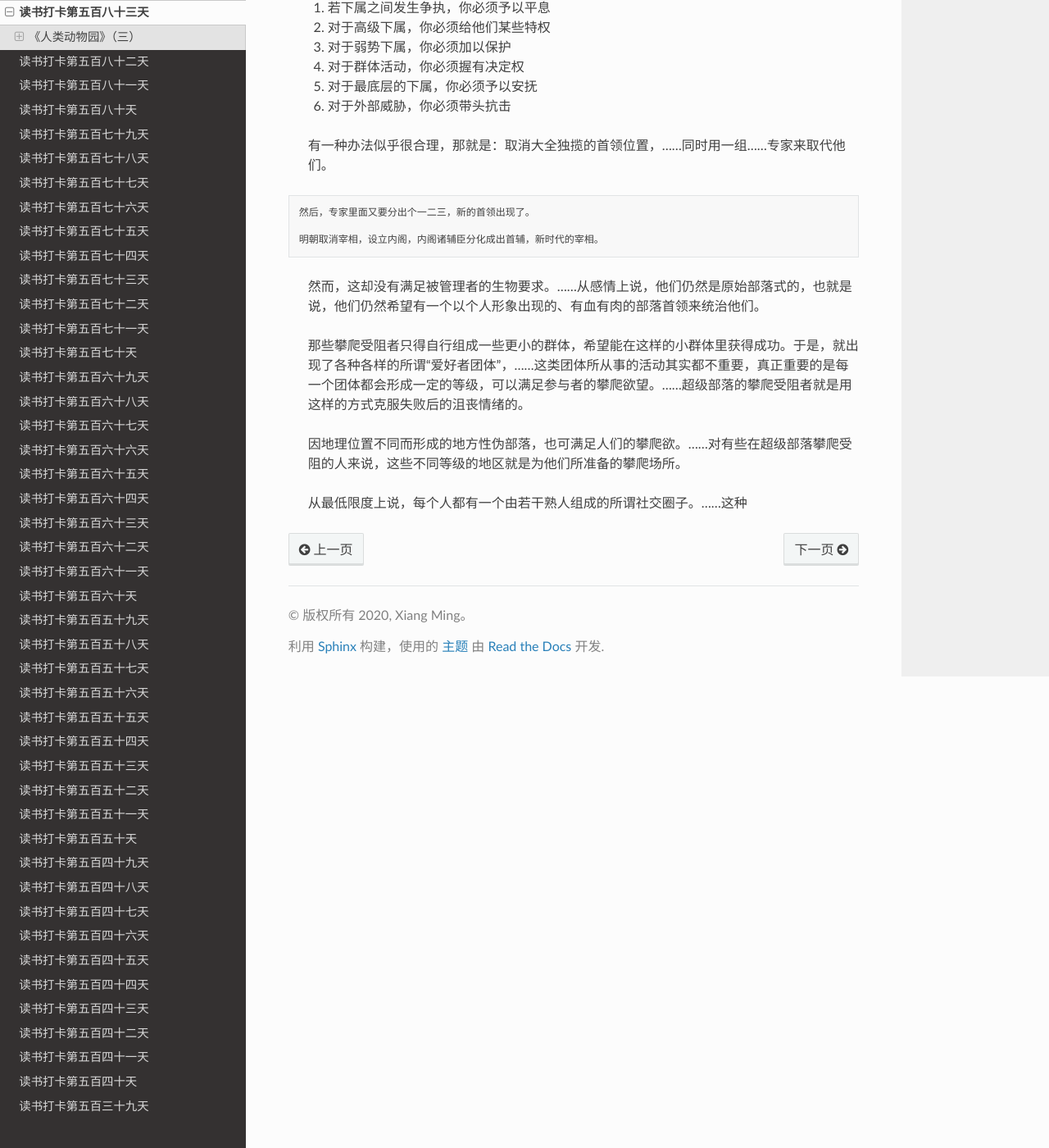
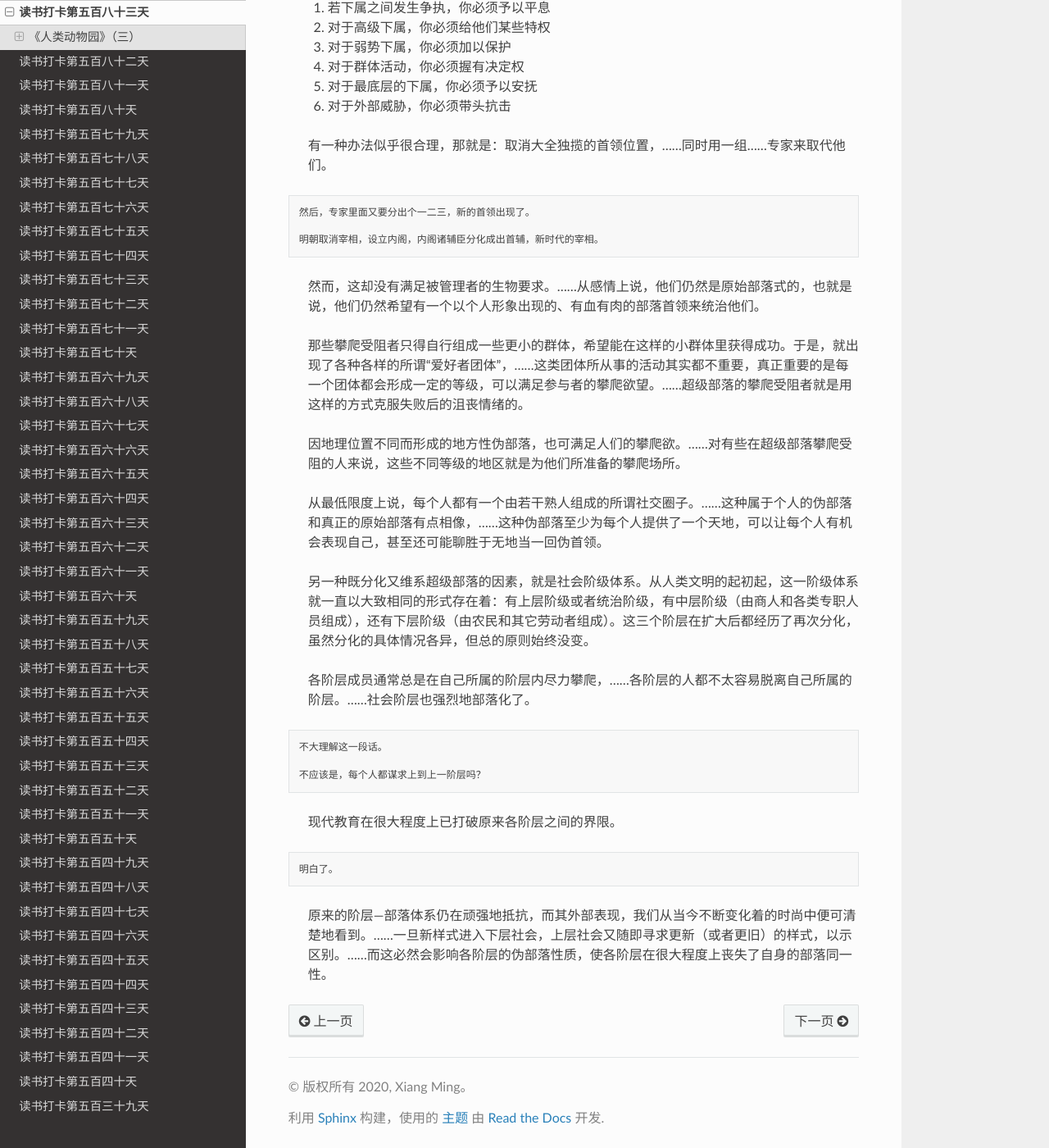
Before and after one commit to xiangming1975/reading, a Sphinx documentation site: the page built from source/2022-05-12.md, in a window 1280 px wide and 1400 px high, scrolled down 738 px. Shown: the whole window at 82% size. Built offline with Sphinx 7.4.7 and the Read the Docs theme 2.0.0, drawn with Linux system fonts in a browser that asks for light colours.

Commit message:
自动提交时间: 2022-05-19T22:00:02,107666018+08:00

````diff
--- a/source/2022-05-12.md
+++ b/source/2022-05-12.md
@@ -33,4 +33,20 @@
 
 > 因地理位置不同而形成的地方性伪部落，也可满足人们的攀爬欲。……对有些在超级部落攀爬受阻的人来说，这些不同等级的地区就是为他们所准备的攀爬场所。
 
-> 从最低限度上说，每个人都有一个由若干熟人组成的所谓社交圈子。……这种
+> 从最低限度上说，每个人都有一个由若干熟人组成的所谓社交圈子。……这种属于个人的伪部落和真正的原始部落有点相像，……这种伪部落至少为每个人提供了一个天地，可以让每个人有机会表现自己，甚至还可能聊胜于无地当一回伪首领。
+
+> 另一种既分化又维系超级部落的因素，就是社会阶级体系。从人类文明的起初起，这一阶级体系就一直以大致相同的形式存在着：有上层阶级或者统治阶级，有中层阶级（由商人和各类专职人员组成），还有下层阶级（由农民和其它劳动者组成）。这三个阶层在扩大后都经历了再次分化，虽然分化的具体情况各异，但总的原则始终没变。
+
+> 各阶层成员通常总是在自己所属的阶层内尽力攀爬，……各阶层的人都不太容易脱离自己所属的阶层。……社会阶层也强烈地部落化了。
+```
+不大理解这一段话。
+
+不应该是，每个人都谋求上到上一阶层吗？
+```
+> 现代教育在很大程度上已打破原来各阶层之间的界限。
+```
+明白了。
+```
+> 原来的阶层—部落体系仍在顽强地抵抗，而其外部表现，我们从当今不断变化着的时尚中便可清楚地看到。……一旦新样式进入下层社会，上层社会又随即寻求更新（或者更旧）的样式，以示区别。……而这必然会影响各阶层的伪部落性质，使各阶层在很大程度上丧失了自身的部落同一性。
+
+>
````
